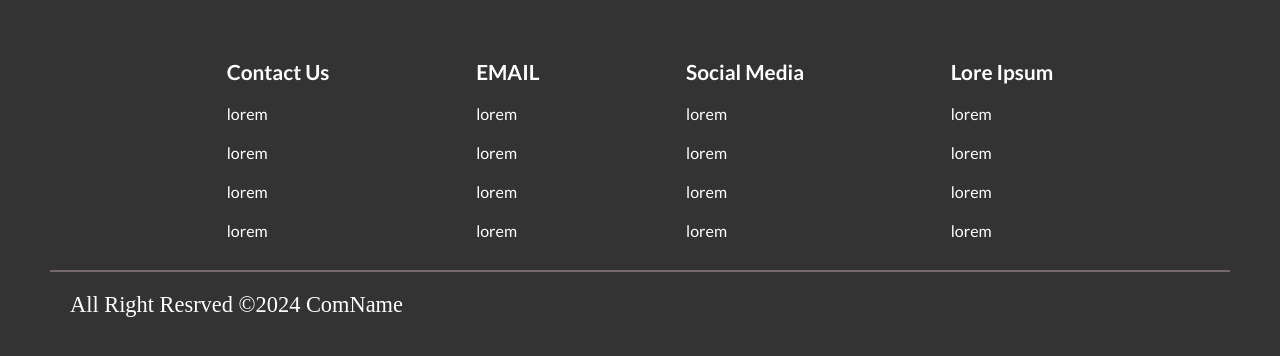
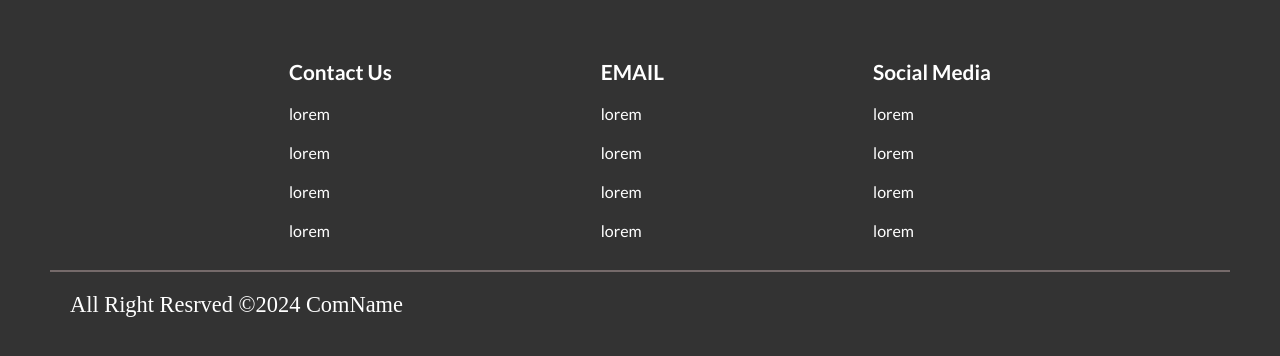
Before and after one commit to GAMSH655/AIteo-project, a plain HTML site: page index.html in a window 1280 px wide. Shown: the part 5067-5423 px from the top of the page. Drawn offline with Linux system fonts and the light colour scheme; files whose address does not match are found by name.

Commit message:
refactoring

```diff
--- a/index.html
+++ b/index.html
@@ -6,7 +6,8 @@
     <link rel="stylesheet" href="./style.css">
     <link rel="stylesheet" href="media.css">
     <link rel="stylesheet" href="https://cdnjs.cloudflare.com/ajax/libs/font-awesome/6.6.0/css/all.min.css" integrity="sha512-Kc323vGBEqzTmouAECnVceyQqyqdsSiqLQISBL29aUW4U/M7pSPA/gEUZQqv1cwx4OnYxTxve5UMg5GT6L4JJg==" crossorigin="anonymous" referrerpolicy="no-referrer" />
-    <title>Document</title>
+    <link rel="shortcut icon" href="./Assets/Logo.png" type="image/x-icon">
+    <title>AITEO</title>
 </head>
 <body>
        <div class="slant_1">
@@ -270,13 +271,13 @@
              <p class="footer_down_div_paragraph">lorem</p>
 
          </div>
-         <div class="footer_down_card">
+         <!-- <div class="footer_down_card">
              <h3 class="footer_down_div_title">lore ipsum</h3>
              <p class="footer_down_div_paragraph">lorem</p>
              <p class="footer_down_div_paragraph">lorem</p>
              <p class="footer_down_div_paragraph">lorem</p>
              <p class="footer_down_div_paragraph">lorem</p>
-         </div>
+         </div> -->
       </div>
       <p class="lastwords"> all right resrved &copy;2024 comName</p>
     </footer>
--- a/style.css
+++ b/style.css
@@ -5,6 +5,9 @@
     margin: 0;
     box-sizing: border-box;
     font-family: Lato;
+}
+body{
+    overflow-x: hidden;
 }
 .slanted_div{
     display: flex;
```
